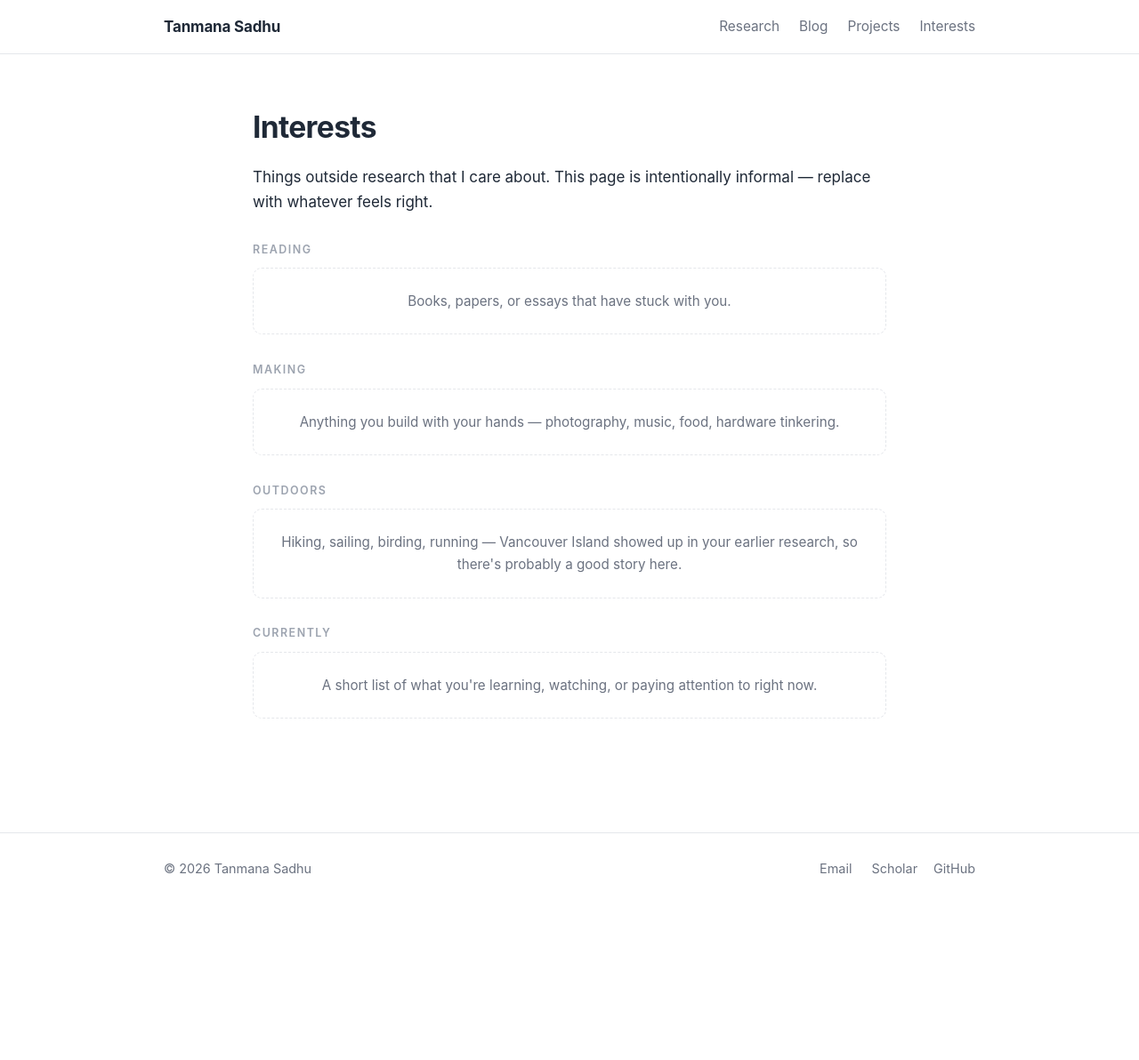
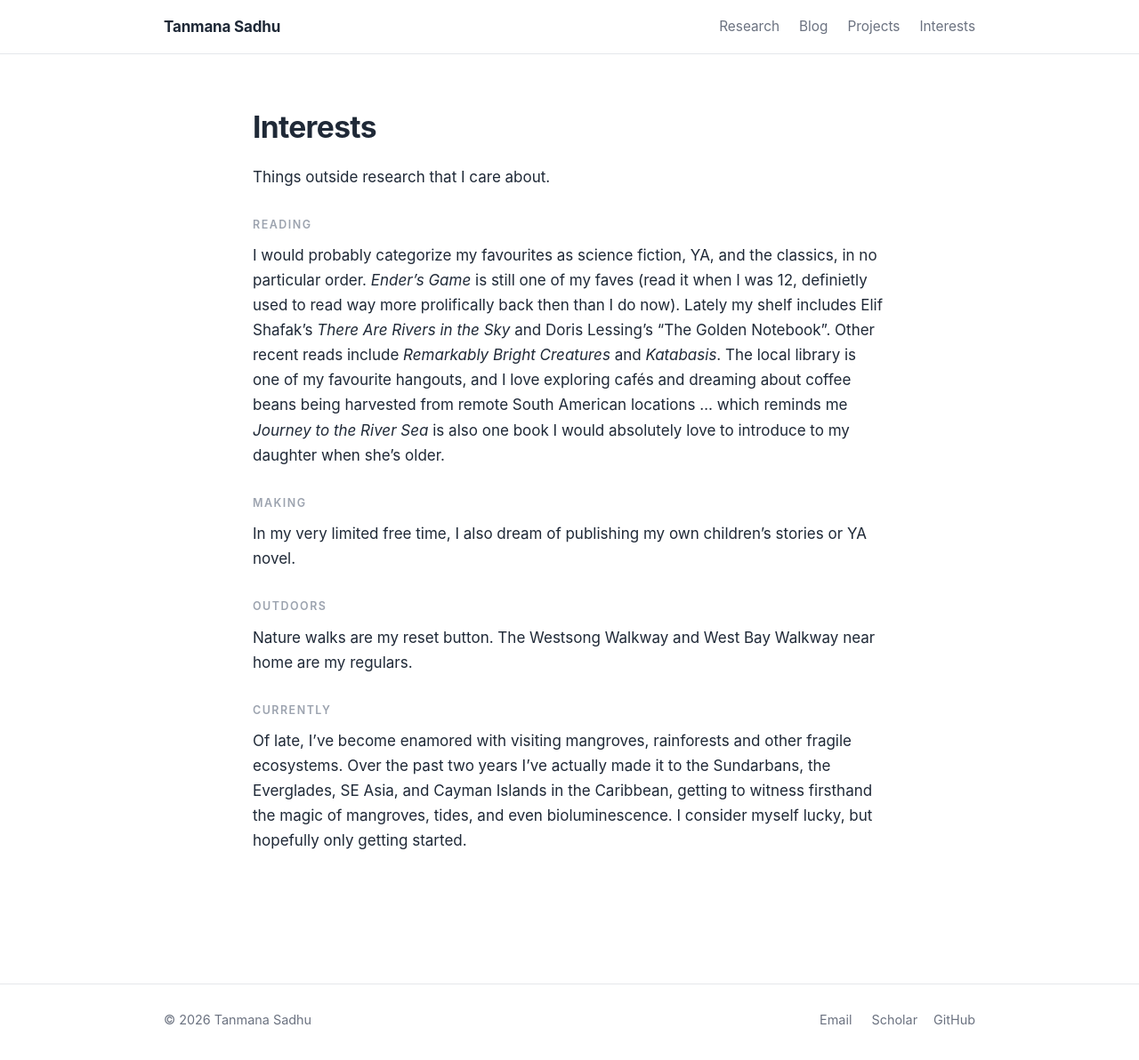
Before and after one commit to tanmana5/tanmana5.github.io, a Jekyll site: the page built from interests.md, in a window 1280 px wide and 1203 px high. Shown: the top 1192 px of the window at 89% size. Built offline with Jekyll 4.4.1, drawn with Linux system fonts in a browser that asks for light colours.

Commit message:
Fill in Interests page

```diff
--- a/interests.md
+++ b/interests.md
@@ -2,34 +2,25 @@
 layout: default
 title: Interests
 permalink: /interests/
-description: "Personal interests of Tanmana Sadhu — reading, making, the outdoors, and what I'm paying attention to right now."
+description: "Personal interests of Tanmana Sadhu — reading, writing, nature walks, and mangroves."
 ---
 
 # Interests
 
-Things outside research that I care about. This page is intentionally informal — replace
-with whatever feels right.
+Things outside research that I care about.
 
 <p class="section-title">Reading</p>
 
-<div class="empty">
-  Books, papers, or essays that have stuck with you.
-</div>
+I would probably categorize my favourites as science fiction, YA, and the classics, in no particular order. *Ender's Game* is still one of my faves (read it when I was 12, definietly used to read way more prolifically back then than I do now). Lately my shelf includes Elif Shafak's *There Are Rivers in the Sky* and Doris Lessing's "The Golden Notebook". Other recent reads include *Remarkably Bright Creatures* and *Katabasis*. The local library is one of my favourite hangouts, and I love exploring cafés and dreaming about coffee beans being harvested from remote South American locations ... which reminds me *Journey to the River Sea* is also one book I would absolutely love to introduce to my daughter when she's older.
 
 <p class="section-title">Making</p>
 
-<div class="empty">
-  Anything you build with your hands — photography, music, food, hardware tinkering.
-</div>
+In my very limited free time, I also dream of publishing my own children's stories or YA novel.
 
 <p class="section-title">Outdoors</p>
 
-<div class="empty">
-  Hiking, sailing, birding, running — Vancouver Island showed up in your earlier research, so there's probably a good story here.
-</div>
+Nature walks are my reset button. The Westsong Walkway and West Bay Walkway near home are my regulars.
 
 <p class="section-title">Currently</p>
 
-<div class="empty">
-  A short list of what you're learning, watching, or paying attention to right now.
-</div>
+Of late, I've become enamored with visiting mangroves, rainforests and other fragile ecosystems. Over the past two years I've actually made it to the Sundarbans, the Everglades, SE Asia, and Cayman Islands in the Caribbean, getting to witness firsthand the magic of mangroves, tides, and even bioluminescence. I consider myself lucky, but hopefully only getting started.
```
